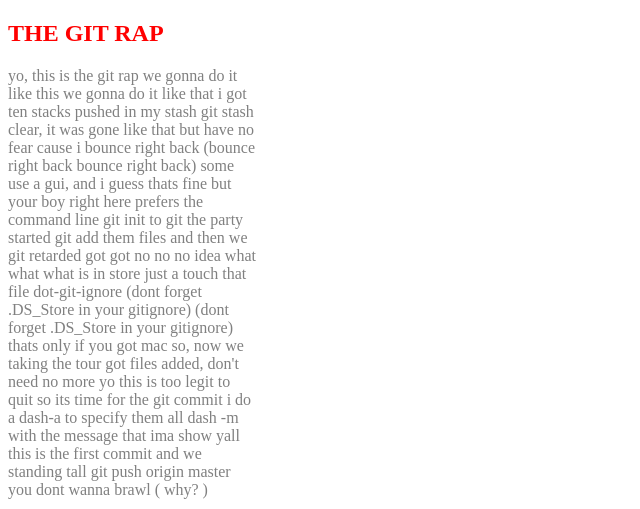
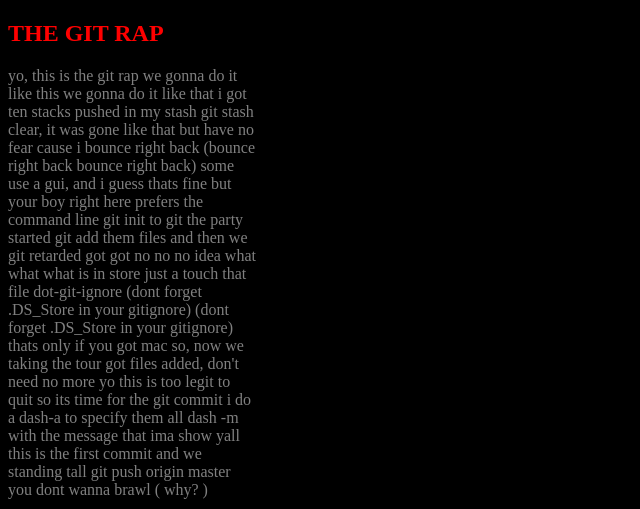
Before and after one commit to SoaresTiago/hello-world, a plain HTML site: page index.html in a window 1280 px wide. Shown: the top 509 px of the page, without its empty margins (0-640 px from the left). Drawn offline with Linux system fonts and the light colour scheme.

Commit message:
Changement background-color

```diff
--- a/GITStyle.css
+++ b/GITStyle.css
@@ -11,5 +11,5 @@ align:center;
 }
 
 html{
-	background-color:dark-gray;
+	background-color: black;
 }
```
